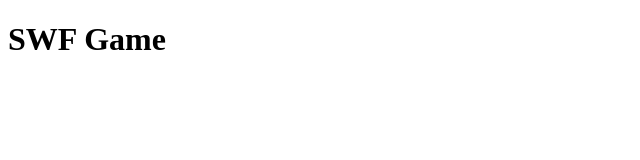
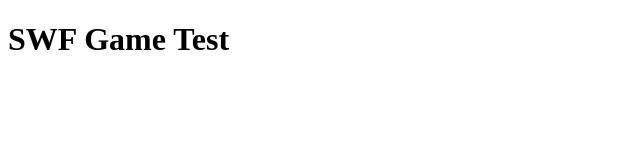
Before and after one commit to Ojs99/mygame, a website: page ruffle-nightly-2024_12_09-web-selfhosted/index.html in a window 1280 px wide. Shown: the whole page, without its empty margins (0-640 px from the left). Drawn offline with Linux system fonts and the light colour scheme.

Commit message:
Update index.html

```diff
--- a/ruffle-nightly-2024_12_09-web-selfhosted/index.html
+++ b/ruffle-nightly-2024_12_09-web-selfhosted/index.html
@@ -1,11 +1,11 @@
 <!DOCTYPE html>
 <html>
 <head>
-    <title>SWF Test</title>
+    <title>SWF Game</title>
     <script src="ruffle.js"></script>
 </head>
 <body>
-    <h1>SWF Game</h1>
+    <h1>SWF Game Test</h1>
     <ruffle-embed src="tfile.swf" style="width:800px; height:600px;"></ruffle-embed>
 </body>
 </html>
```
